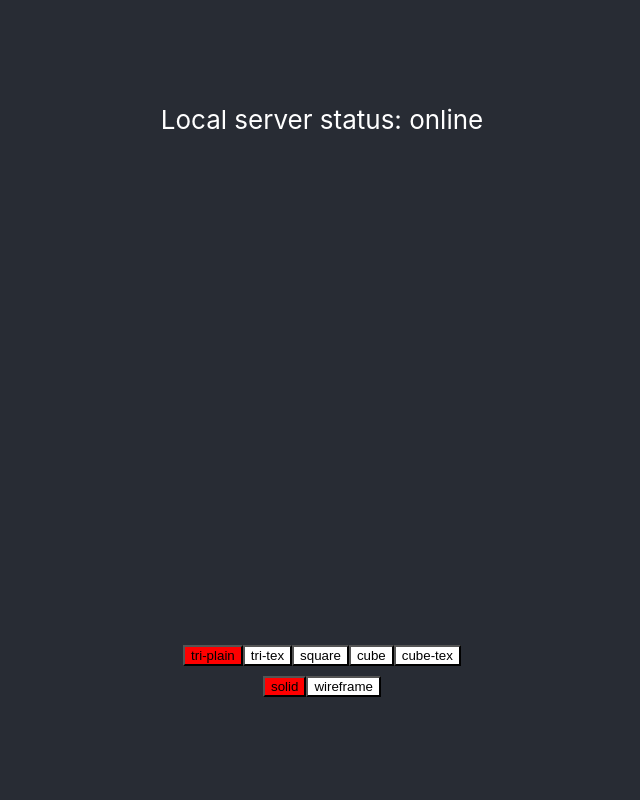
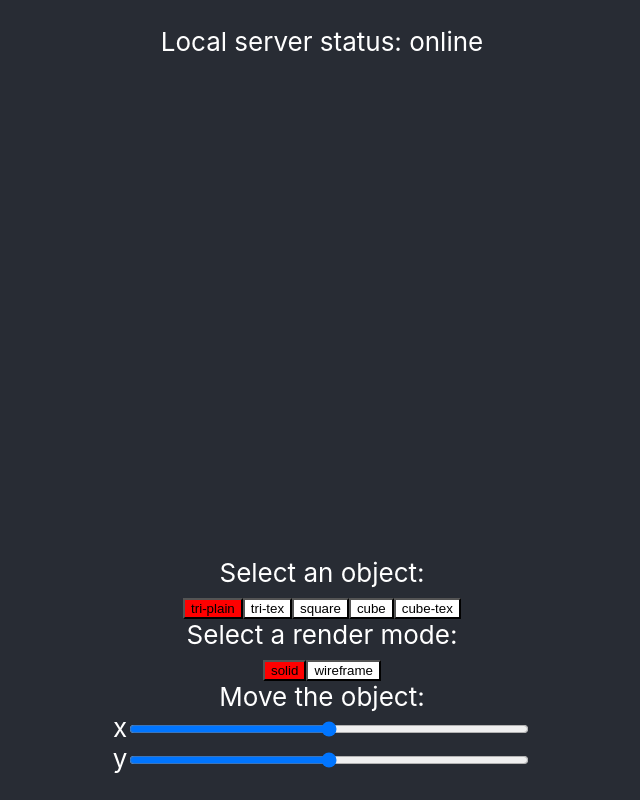
Before and after one commit to sillyfunnypedro/5310-normal-map, a React (Create React App) app in the folder part1/: page / in a window 1280 px wide. Shown: the whole page, without its empty margins (318-958 px from the left). Built offline with nearby package versions, Linux system fonts and the light colour scheme; no server answers.

Commit message:
added sliders for tranlsate

```diff
--- a/part1/src/App.tsx
+++ b/part1/src/App.tsx
@@ -55,7 +55,12 @@ function App() {
   }, [renderObject]);
 
 
-
+  function updateTranslate(x: number, y: number) {
+    if (!modelGL) {
+      return;
+    }
+    console.log(`updateTranslate: ${x}, ${y}`);
+  }
   // force a re-render of CanvasGL when the demo changes
   // useEffect(() => {
   //   setRenderObject(renderObject);
@@ -87,7 +92,8 @@ function App() {
         renderObject={renderObject}
         renderMode={renderMode}
         updateRenderObject={updateRenderObject}
-        updateRenderMode={updateRenderMode} />
+        updateRenderMode={updateRenderMode}
+        updateTranslate={updateTranslate} />
     </header>
 
   </div>
--- /dev/null
+++ b/part1/src/ControlComponent.css
@@ -0,0 +1,4 @@
+.slider {
+    width: 400px;
+    background-color: rgb(206, 43, 43);
+}
--- a/part1/src/ControlComponent.tsx
+++ b/part1/src/ControlComponent.tsx
@@ -1,4 +1,6 @@
 import { objectFileMap } from './ObjectFileMap';
+import { useState } from 'react';
+import './ControlComponent.css';
 
 /** two buttons for the first part of the assignment */
 
@@ -13,9 +15,15 @@ interface ControlComponentProps {
     // the callback functions to update the object and mode
     updateRenderObject: (newObject: string) => void;
     updateRenderMode: (newMode: string) => void;
+    updateTranslate: (x: number, y: number) => void;
 }
 
 
+// define the ControlComponent
+function ControlComponent({ renderObject, renderMode, updateRenderObject, updateRenderMode, updateTranslate }: ControlComponentProps) {
+
+    const [translateX, setTranslateX] = useState(0);
+    const [translateY, setTranslateY] = useState(0);
 
     /**
      *
@@ -40,7 +48,27 @@ function makeModeButtons(strings: string[], value: string, callback: (arg: strin
             </div>
         );
     }
+    function handleSliderChangeX(event: React.ChangeEvent<HTMLInputElement>) {
+        const value = event.target.value;
+        setTranslateX(parseInt(value));
+        updateTranslate(translateX, translateY);
+    }
+    function handleSliderChangeY(event: React.ChangeEvent<HTMLInputElement>) {
+        const value = event.target.value;
+        setTranslateY(parseInt(value));
+        updateTranslate(translateX, translateY);
+    }
 
+    function makeTranslateSliders() {
+        return (
+            <div>
+                x
+                <input name="x" type="range" min="-50" max="50" value={translateX} className="slider" onChange={handleSliderChangeX} id="myRangeX"></input>
+                <br />y
+                <input name="x" type="range" min="-50" max="50" value={translateY} className="slider" onChange={handleSliderChangeY} id="myRangeY"></input>
+            </div>
+        );
+    }
 
     /**
      *
@@ -66,8 +94,8 @@ function makeObjectButtons(value: string, callback: (model: string) => void) {
             </div>
         );
     }
-// define the ControlComponent
-function ControlComponent({ renderObject, renderMode, updateRenderObject, updateRenderMode }: ControlComponentProps) {
+
+
 
     // make a panel with two rows of buttons.
     // the first row has two buttons, one for the triangle and one for the square
@@ -77,8 +105,12 @@ function ControlComponent({ renderObject, renderMode, updateRenderObject, update
 
     return (
         <div>
+            Select an object:
             {makeObjectButtons(renderObject, updateRenderObject)}
+            Select a render mode:
             {makeModeButtons(["solid", "wireframe"], renderMode, updateRenderMode)}
+            Move the object:
+            {makeTranslateSliders()}
         </div>
 
 
```
Lines whose indentation alone changed are shown as unchanged.
